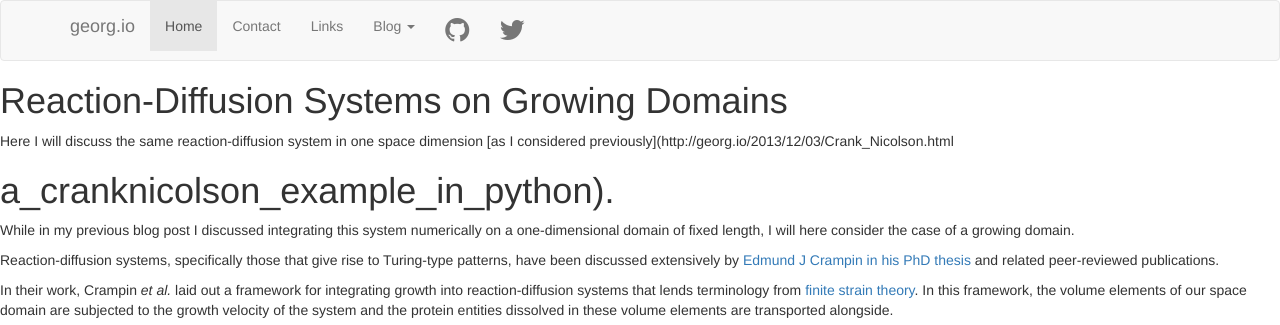
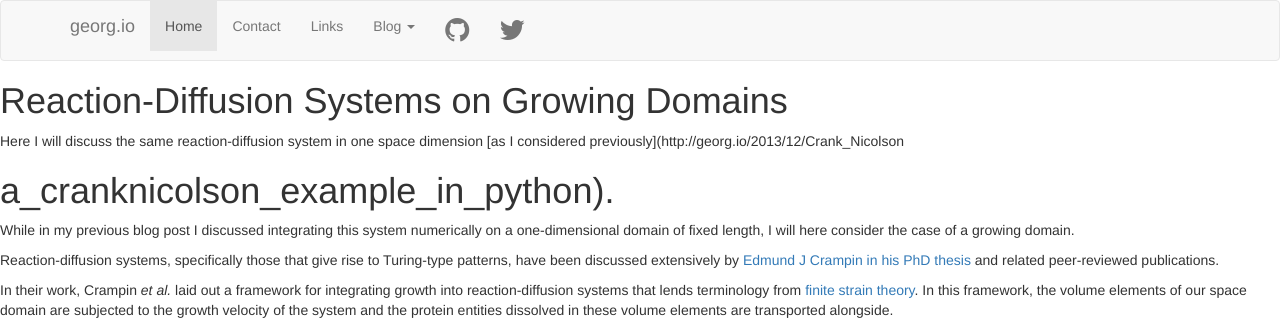
Before and after one commit to waltherg/backup.waltherg.github.io, a Jekyll site: the page built from _posts/2013-12-05-Reaction_Diffusion_Growing_Domain.md, in a window 1280 px wide and 900 px high. Shown: the top 325 px of the window. Built offline with Jekyll 4.4.1, drawn with Linux system fonts in a browser that asks for light colours; nearby versions of some CDN libraries; formulas are drawn with MathJax 3; comment, search, counter and statistics services are not loaded.

Commit message:
tidy up links

```diff
--- a/_posts/2013-12-05-Reaction_Diffusion_Growing_Domain.md
+++ b/_posts/2013-12-05-Reaction_Diffusion_Growing_Domain.md
@@ -8,7 +8,7 @@ tags: wip
 # Reaction-Diffusion Systems on Growing Domains
 
 Here I will discuss the same reaction-diffusion system in one space dimension
-[as I considered previously](http://georg.io/2013/12/03/Crank_Nicolson.html
+[as I considered previously](http://georg.io/2013/12/Crank_Nicolson
 #a_cranknicolson_example_in_python).
 
 While in my previous blog post I discussed integrating this system numerically
@@ -42,7 +42,7 @@ In all of this I will follow the framework provided by Crampin *et al.*
 ## Reaction-Diffusion System
 
 As a brief recap, this is the system we discussed
-[previously](http://georg.io/2013/12/03/Crank_Nicolson.html)
+[previously](http://georg.io/2013/12/Crank_Nicolson)
 
 $$\frac{\partial u}{\partial t} = D_u \frac{\partial^2 u}{\partial x^2} +
 f(u,v),$$
@@ -416,7 +416,7 @@ However, the `J+1` endpoints will move as we express those in space coordinates.
     D_v = float(10.)/float(100.)
     D_u = 0.01 * D_v
 
-[As before](http://georg.io/2013/12/Crank_Nicolson/), we express the
+[As before](http://georg.io/2013/12/Crank_Nicolson), we express the
 reaction term as a vector.
 
 
@@ -554,7 +554,7 @@ would rather do the following:
                                                                            numpy.divide(V,g))))
 
 As opposed to [our previous
-derivation](http://georg.io/2013/12/Crank_Nicolson_Convection_Diffusion/),
+derivation](http://georg.io/2013/12/Crank_Nicolson_Convection_Diffusion),
 the sigma constants that we fill the non-zero elements of our tridiagonal
 matrices with are
 functions of $g$:
@@ -597,7 +597,7 @@ However, for the time being we will apply our stencil and boundary conditions
 without modification.
 
 This concludes our derivation of [constants
-$\rho$](http://georg.io/2013/12/Crank_Nicolson_Convection_Diffusion/)
+$\rho$](http://georg.io/2013/12/Crank_Nicolson_Convection_Diffusion)
 that are now functions of $g_X$ and $a$.
 
 
@@ -798,7 +798,7 @@ for the time being, will plot `U` against material coordinates `X_grid`.
 
 As we can see, polarity is lost contrary to what happens on
 [a domain of fixed size under the same
-conditions](http://georg.io/2013/12/Crank_Nicolson/).
+conditions](http://georg.io/2013/12/Crank_Nicolson).
 
 Since we also know that the total amount of protein remains roughly constants,
 we can conclude
```
